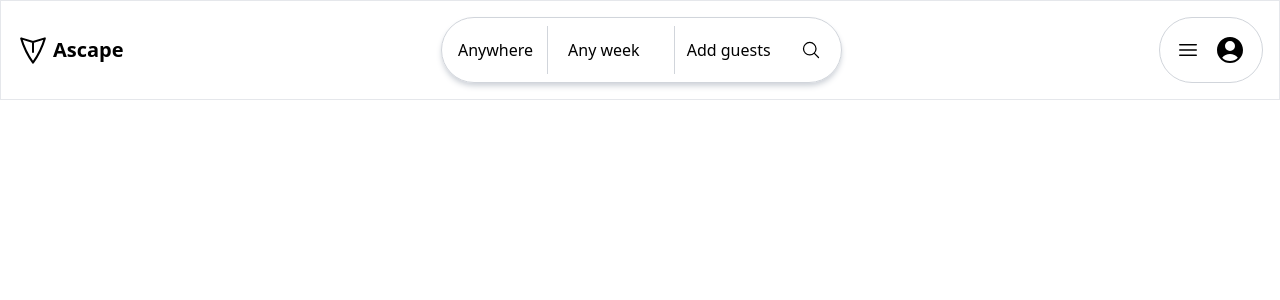
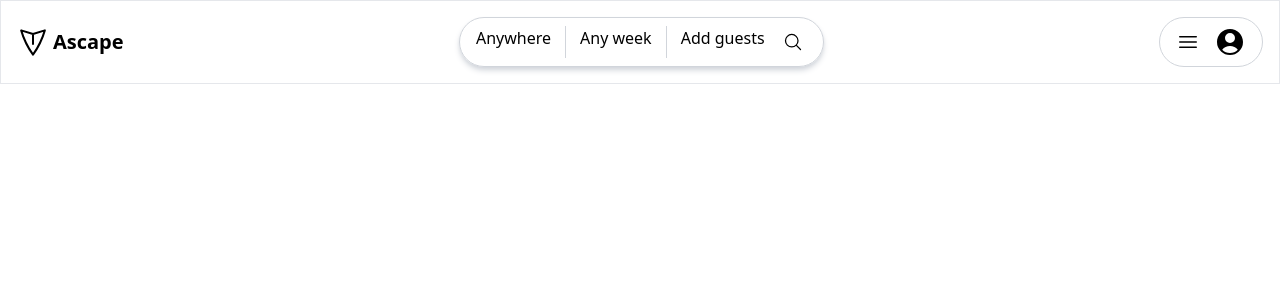
Before and after one commit to EdgarV-95/airbnb-clone, a React (Vite) app in the folder client/: page / in a window 1280 px wide. Shown: the top 300 px of the page. Built offline with nearby package versions, Linux system fonts and the light colour scheme.

Commit message:
chore: css fix

```diff
--- a/client/src/App.jsx
+++ b/client/src/App.jsx
@@ -23,13 +23,11 @@ function App() {
           <p className="font-bold text-xl">Ascape</p>
         </div>
         <div className="flex gap-3.5 border border-gray-300 rounded-full py-2 px-4 shadow-md shadow-gray-300">
-          <div className="py-3">Anywhere</div>
-          <div className="border-l border-gray-300 px-5 py-3">
-            Any week
-          </div>
-          <div className="border-l border-gray-300 px-3 py-3">
-            Add guests
-          </div>
+          <div>Anywhere</div>
+          <div className="border-l border-gray-300"></div>
+          <div>Any week</div>
+          <div className="border-l border-gray-300"></div>
+          <div>Add guests</div>
           <button className="text-black p-1 rounded-full">
             <svg
               xmlns="http://www.w3.org/2000/svg"
```
Also changed, not shown: 1 other file (tests, documents, lock files or other folders).
